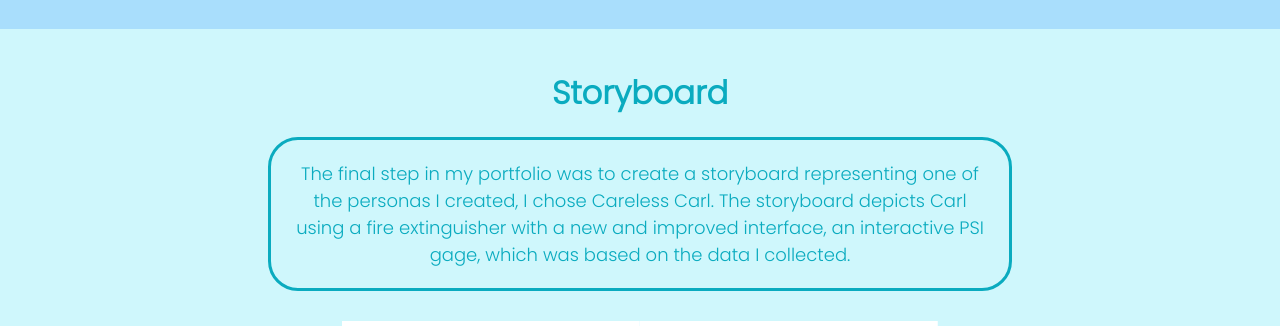
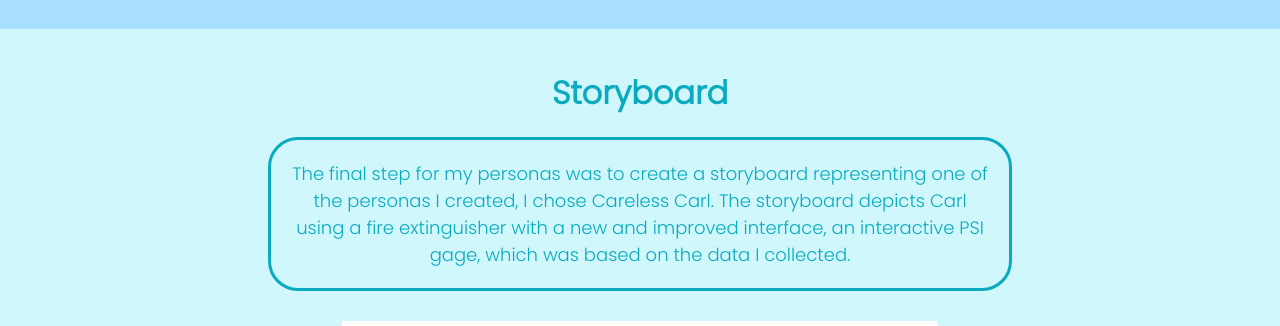
Before and after one commit to jumpingjaguar24/portfolio_anonymous, a plain HTML site: page personas.html in a window 1280 px wide. Shown: the part 2560-2886 px from the top of the page. Drawn offline with Linux system fonts and the light colour scheme.

Commit message:
Update personas.html

```diff
--- a/personas.html
+++ b/personas.html
@@ -119,7 +119,7 @@
             <h1 class="item-header">Storyboard</h1>
             <center>
                 <p id="description-text">
-                    The final step in my portfolio was to create a storyboard representing one of the personas I created, I chose Careless Carl. The storyboard depicts Carl using a fire extinguisher with a new and improved interface, an interactive PSI gage, which was based on the data I collected.
+                    The final step for my personas was to create a storyboard representing one of the personas I created, I chose Careless Carl. The storyboard depicts Carl using a fire extinguisher with a new and improved interface, an interactive PSI gage, which was based on the data I collected.
                 </p>
             </center>
             <center><img src="Storyboard.png"></center>
```
